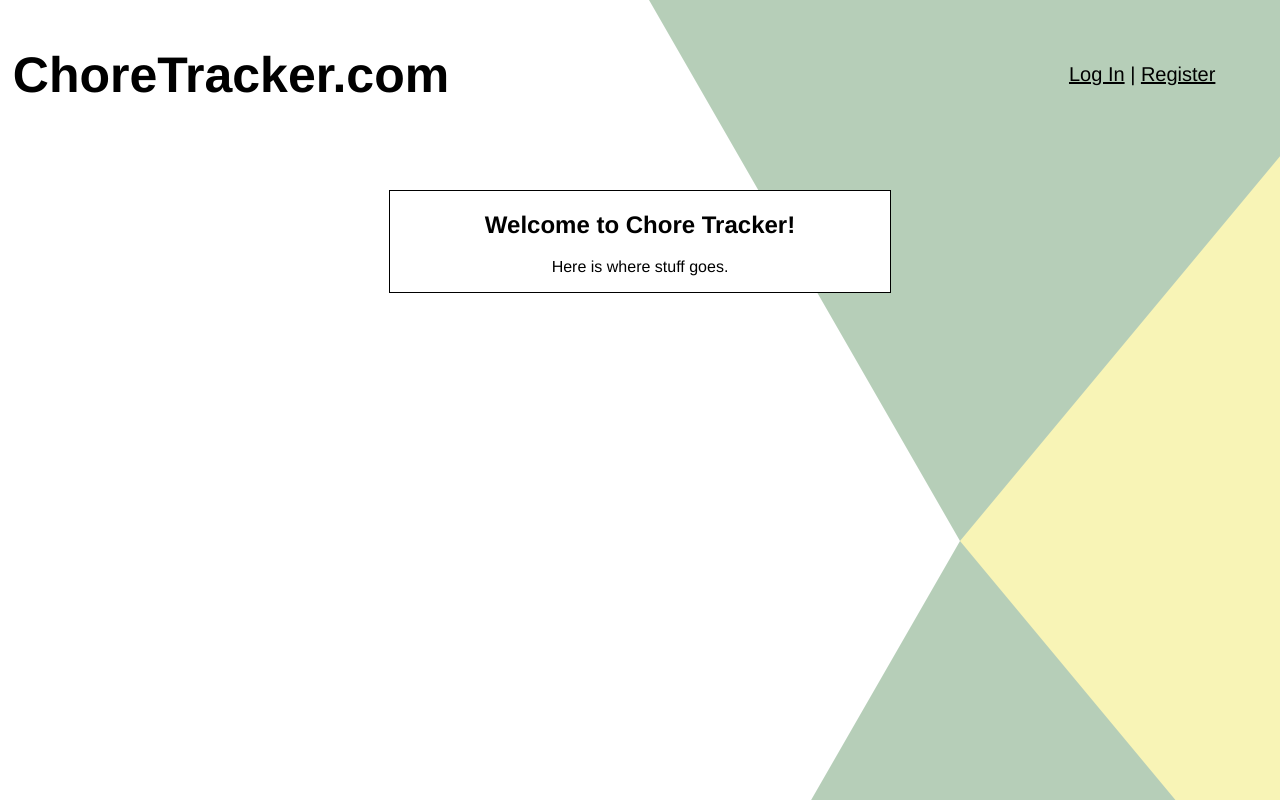
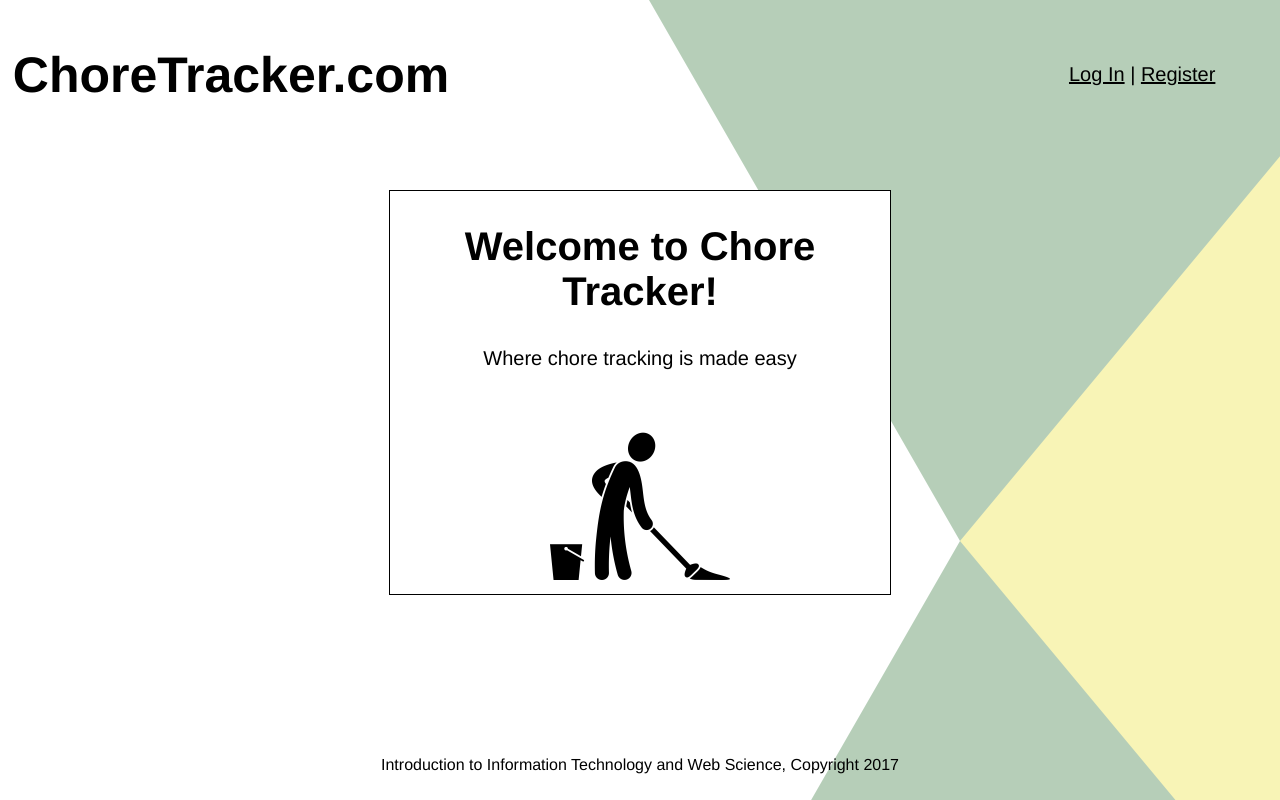
Before and after one commit to Risch1997/IIT-Project, a PHP site: page / in a window 1280 px wide. Run offline with PHP 8.4, Linux system fonts and the light colour scheme; some web fonts are replaced.

Commit message:
footer and index format

```diff
--- a/editChore.php
+++ b/editChore.php
@@ -35,3 +35,4 @@
 	}
 
 ?>
+<?php include('includes/footer.php') ?>
--- a/includes/footer.php
+++ b/includes/footer.php
@@ -1,2 +1,5 @@
+	<div class="footer">
+		<p>Introduction to Information Technology and Web Science, Copyright 2017</p>
+	</div>
 	</body>
 </html>
--- a/index.php
+++ b/index.php
@@ -18,8 +18,10 @@
 		else {
 			echo "
 			<div id=\"indexdiv\">
-				<h2>Welcome to Chore Tracker!</h2>
-				<p>Here is where stuff goes.</p>
+				<h2 style='font-size: 40px'>Welcome to Chore Tracker!</h2>
+				<p style='font-size: 20px'>Where chore tracking is made easy</p>
+				<img src='resources/images/chore.png' alt='chore icon'>
+			</div>
 			";
 		}
 		?>
--- a/profile.php
+++ b/profile.php
@@ -27,3 +27,4 @@
 	}
 
 ?>
+<?php include('includes/footer.php') ?>
--- a/resources/styles/style.css
+++ b/resources/styles/style.css
@@ -414,3 +414,11 @@ table {
 	clear: both;
 
 }
+
+.footer{
+	 position:absolute;
+    bottom:0;
+    width:100%;
+    height:60px;   /* Height of the footer */
+    text-align: center;
+}
```
Also changed, not shown: resources/images/chore.png (added).
